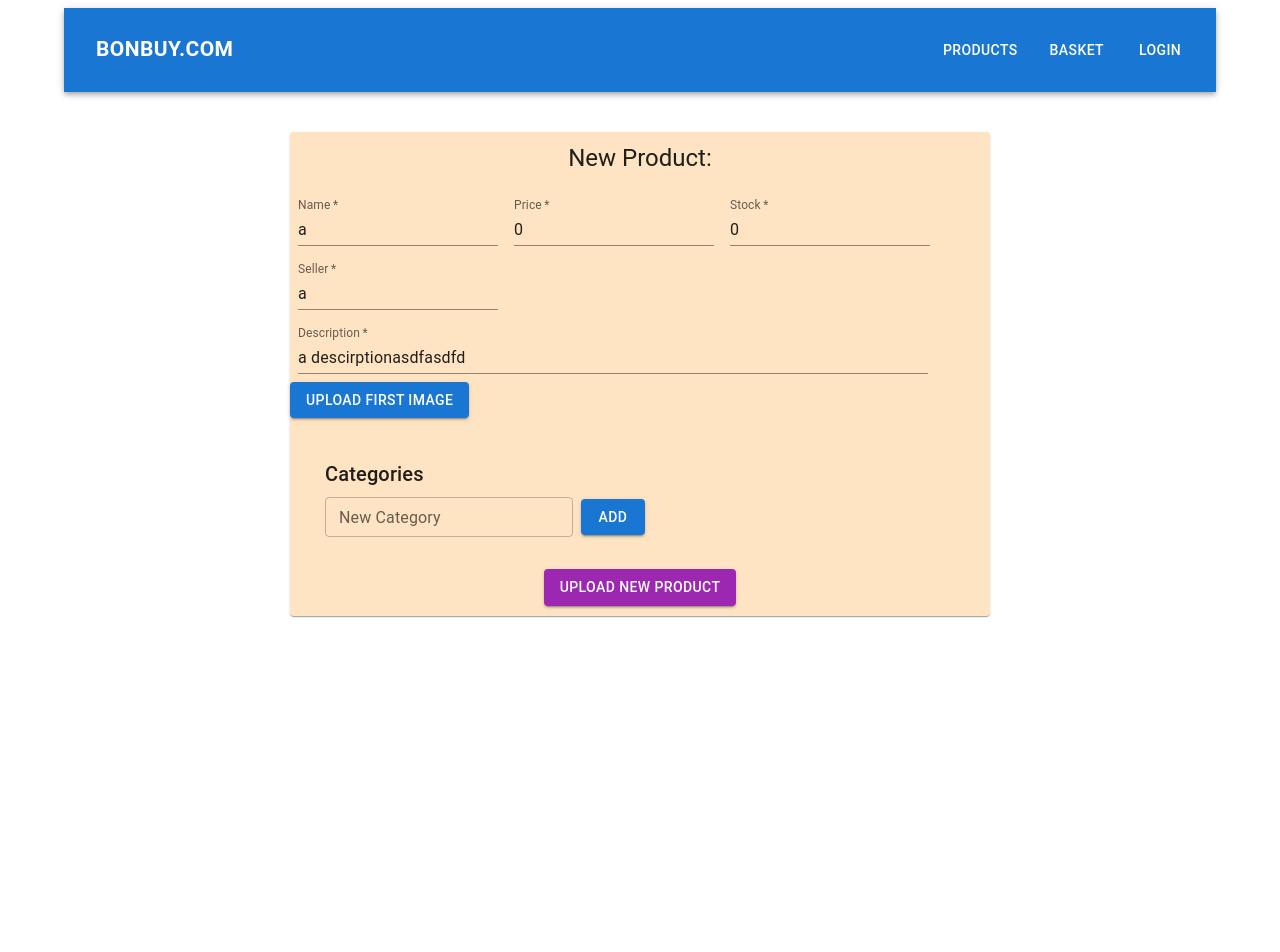
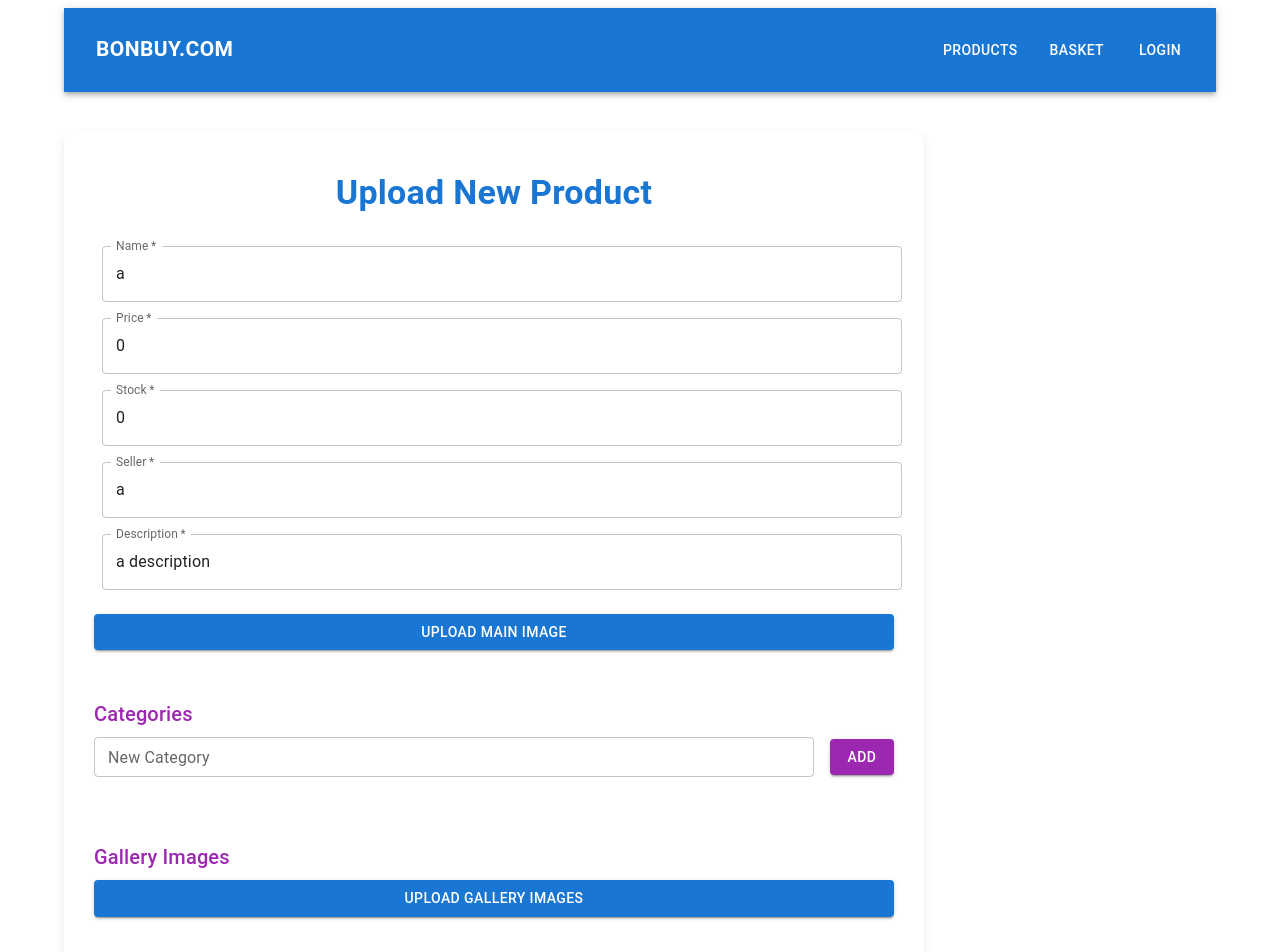
Before and after one commit to leburgeon/ecom-front, a React (Vite) app: page /product-upload in a window 1280 px wide. Shown: the top 952 px of the page. Before the commit the page ends 800 px from the top, so only its background shows below. Built offline with nearby package versions, Linux system fonts and the light colour scheme.

Commit message:
Used chat gpt to generate uniform styles across the application

```diff
--- a/src/Basket.jsx
+++ b/src/Basket.jsx
@@ -75,24 +75,35 @@ const Basket = () => {
     }
   }
 
-
-
   return (
-    <Paper elevation={3} sx={{ p: 2 }}>
-      <Typography variant="h4" gutterBottom>Your Basket</Typography>
+    <Paper elevation={3} sx={{ p: 4, maxWidth: 800, margin: '20px auto' }}>
+      <Typography variant="h4" gutterBottom align="center">Your Basket</Typography>
       {basketItems.length === 0 ? (
-        <Typography variant="body1">No items in basket</Typography>
+        <Typography variant="body1" align="center">No items in basket</Typography>
       ) : (
         <>
           {basketItems.map((item) => (
             <BasketCard
               key={item.product.id}
               item={item}
+              sx={{ mb: 2 }}
             />
           ))}
-          <Typography variant="h5" sx={{ mt: 2 }}>Total: £{totalCost}</Typography>
-          {stockNotValid? <Alert severity="warning">We are sorry, there is not enough stock available to process all of the items in your basket. Please try removing them or reducing the quantity.</Alert> : ''}
-          <Button style={{marginTop: '5px'}} disabled={stockNotValid} onClick={handleCheckout} variant="contained">Checkout</Button>
+          <Typography variant="h5" sx={{ mt: 3, textAlign: 'right' }}>Total: £{totalCost}</Typography>
+          {stockNotValid && (
+            <Alert severity="warning" sx={{ mt: 2 }}>
+              We are sorry, there is not enough stock available to process all of the items in your basket. Please try removing them or reducing the quantity.
+            </Alert>
+          )}
+          <Button
+            sx={{ mt: 3, display: 'block', marginLeft: 'auto' }}
+            disabled={stockNotValid}
+            onClick={handleCheckout}
+            variant="contained"
+            color="primary"
+          >
+            Checkout
+          </Button>
         </>
       )}
     </Paper>
--- a/src/ProductUploadPage.jsx
+++ b/src/ProductUploadPage.jsx
@@ -7,13 +7,15 @@ const ProductUploadPage = () => {
   const name = useControlledValue('a', 'Name');
   const price = useControlledValue(0, 'Price');
   const stock = useControlledValue(0, 'Stock');
-  const description = useControlledValue('a descirptionasdfasdfd', 'Description');
+  const description = useControlledValue('a description', 'Description');
   const seller = useControlledValue('a', 'Seller');
   const [firstImage, setFirstImage] = useState(null);
   const [error, setError] = useState(null);
 
   const [categories, setCategories] = useState([]);
   const [newCategory, setNewCategory] = useState("");
+
+  const [galleryImages, setGalleryImages] = useState([]);
 
   const handleAddCategory = () => {
     if (newCategory.trim() && !categories.includes(newCategory.trim())) {
@@ -42,6 +44,24 @@ const ProductUploadPage = () => {
     }
   };
 
+  const handleGalleryImagesChange = (event) => {
+    const selectedFiles = Array.from(event.target.files);
+    const allowedTypes = ["image/jpeg", "image/png"];
+    const validFiles = selectedFiles.filter(file => allowedTypes.includes(file.type));
+
+    if (validFiles.length + galleryImages.length > 4) {
+      setError("You can upload a maximum of 4 gallery images.");
+      return;
+    }
+
+    setError(""); // Clear any previous errors
+    setGalleryImages([...galleryImages, ...validFiles]);
+  };
+
+  const handleDeleteGalleryImage = (indexToDelete) => {
+    setGalleryImages(galleryImages.filter((_, index) => index !== indexToDelete));
+  };
+
   const VisuallyHiddenInput = styled('input')({
     clip: 'rect(0 0 0 0)',
     clipPath: 'inset(50%)',
@@ -58,6 +78,10 @@ const ProductUploadPage = () => {
     event.preventDefault();
     if (!firstImage) {
       setError('Please upload an image');
+      window.scrollTo({ top: 0, behavior: 'smooth' }); // Scroll to top
+    } else if (categories.length === 0) {
+      setError('Please add at least one category');
+      window.scrollTo({ top: 0, behavior: 'smooth' }); // Scroll to top
     } else {
       const newProduct = {
         name: name.value,
@@ -66,7 +90,8 @@ const ProductUploadPage = () => {
         description: description.value,
         seller: seller.value,
         firstImage,
-        categories
+        categories,
+        galleryImages
       };
 
       try {
@@ -83,66 +108,97 @@ const ProductUploadPage = () => {
       component='form'
       onSubmit={handleUpload}
       sx={{
-        backgroundColor: 'bisque',
+        backgroundColor: '#ffffff',
         mt: '40px',
         display: 'flex',
         flexDirection: 'column',
         alignItems: 'center',
-        gap: 2,
-        maxWidth: '700px',
-        justifySelf: 'center'
+        gap: 3,
+        maxWidth: '800px',
+        padding: '30px',
+        boxShadow: '0px 4px 10px rgba(0, 0, 0, 0.1)',
+        borderRadius: '10px',
       }}
     >
-      {error && <Alert severity="info">{error}</Alert>}
-      <Typography sx={{ mt: '10px' }} variant="h5">New Product:</Typography>
-      <Box sx={{ '& .MuiTextField-root': { m: 1, width: '25ch' } }}>
-        <TextField label={name.label}
-          type="text" onChange={name.onChange}
+      {error && <Alert severity="error" sx={{ width: '100%' }}>{error}</Alert>}
+      <Typography sx={{ mt: '10px', fontWeight: 'bold' }} variant="h4" color="primary">
+        Upload New Product
+      </Typography>
+      <Box sx={{ '& .MuiTextField-root': { m: 1, width: '100%' }, width: '100%' }}>
+        <TextField
+          label={name.label}
+          type="text"
+          onChange={name.onChange}
           value={name.value}
-          required variant="standard"></TextField>
-
-        <TextField label={price.label}
-          type="number" slotProps={{input: {min: 0, step: "0.01"}}}
-          onChange={price.onChange} value={price.value}
-          required variant="standard"></TextField>
-
-        <TextField type="number" label={stock.label}
-          onChange={stock.onChange} value={stock.value}
-          required variant="standard"></TextField>
-
-        <TextField label={seller.label}
-          onChange={seller.onChange} value={seller.value}
-          required variant="standard"></TextField>
-
-        <TextField sx={{ minWidth: '90%' }} multiline
-          label={description.label} onChange={description.onChange}
-          value={description.value} required variant="standard"></TextField>
-
-        <Button variant='contained' component='label'
-          role={undefined}
-          tabIndex={-1}>
-          {!firstImage ? 'Upload First Image' : firstImage.name + ' - Uploaded'}
+          required
+          variant="outlined"
+        />
+        <TextField
+          label={price.label}
+          type="number"
+          slotProps={{ input: { min: 0, step: "0.01" } }}
+          onChange={price.onChange}
+          value={price.value}
+          required
+          variant="outlined"
+        />
+        <TextField
+          type="number"
+          label={stock.label}
+          onChange={stock.onChange}
+          value={stock.value}
+          required
+          variant="outlined"
+        />
+        <TextField
+          label={seller.label}
+          onChange={seller.onChange}
+          value={seller.value}
+          required
+          variant="outlined"
+        />
+        <TextField
+          sx={{ minWidth: '100%' }}
+          multiline
+          label={description.label}
+          onChange={description.onChange}
+          value={description.value}
+          required
+          variant="outlined"
+        />
+        <Button
+          variant='contained'
+          component='label'
+          sx={{ mt: 2, width: '100%' }}
+        >
+          {!firstImage ? 'Upload Main Image' : firstImage.name + ' - Uploaded'}
           <VisuallyHiddenInput
             type="file"
             onChange={handleFirstImageChange}
-            multiple />
+            multiple
+          />
         </Button>
       </Box>
 
       {/* Categories Input */}
-      <Box sx={{ mt: 3, width: '90%' }}>
-        <Typography variant="h6" gutterBottom>
+      <Box sx={{ mt: 3, width: '100%' }}>
+        <Typography variant="h6" gutterBottom color="secondary">
           Categories
         </Typography>
-        <Box display="flex" alignItems="center" gap={1}>
+        <Box display="flex" alignItems="center" gap={2}>
           <TextField
             label="New Category"
             variant="outlined"
             size="small"
             value={newCategory}
             onChange={(e) => setNewCategory(e.target.value)}
+            sx={{ flex: 1 }}
           />
-          <Button variant="contained" color="primary" onClick={handleAddCategory}>
+          <Button
+            variant="contained"
+            color="secondary"
+            onClick={handleAddCategory}
+          >
             Add
           </Button>
         </Box>
@@ -152,14 +208,51 @@ const ProductUploadPage = () => {
               key={category}
               label={category}
               onDelete={() => handleDeleteCategory(category)}
-              color="primary"
+              color="secondary"
               variant="outlined"
             />
           ))}
         </Box>
       </Box>
 
-      <Button sx={{ mb: '10px' }} variant='contained' color='secondary' type="submit">Upload New Product</Button>
+      {/* Gallery Images Input */}
+      <Box sx={{ mt: 3, width: '100%' }}>
+        <Typography variant="h6" gutterBottom color="secondary">
+          Gallery Images
+        </Typography>
+        <Button
+          variant='contained'
+          component='label'
+          sx={{ width: '100%' }}
+        >
+          {galleryImages.length === 0 ? 'Upload Gallery Images' : `${galleryImages.length} Images Uploaded`}
+          <VisuallyHiddenInput
+            type="file"
+            onChange={handleGalleryImagesChange}
+            multiple
+          />
+        </Button>
+        <Box sx={{ mt: 2, display: "flex", flexWrap: "wrap", gap: 1 }}>
+          {galleryImages.map((image, index) => (
+            <Chip
+              key={index}
+              label={image.name}
+              onDelete={() => handleDeleteGalleryImage(index)}
+              color="secondary"
+              variant="outlined"
+            />
+          ))}
+        </Box>
+      </Box>
+
+      <Button
+        sx={{ mt: 3, width: '100%', padding: '10px', fontWeight: 'bold' }}
+        variant='contained'
+        color='primary'
+        type="submit"
+      >
+        Upload Product
+      </Button>
     </Paper>
   );
 };
--- a/src/components/ProductCard.jsx
+++ b/src/components/ProductCard.jsx
@@ -40,7 +40,7 @@ const ProductCard = ({ id, name, price, firstImage, seller, rating, stock }) =>
       </CardActionArea>
       <CardContent>
         <Typography variant="h5" sx={{ color: 'text.secondary' }}>
-          {`£${price || '199'}`}
+          {`£${price}`}
         </Typography>
         {stock === 0 && (
           <Typography variant="body2" sx={{ color: 'red' }}>
--- a/src/services/productsService.js
+++ b/src/services/productsService.js
@@ -46,7 +46,11 @@ const uploadProduct = async (newProduct) => {
     // If the field is an array, seperately appends the elements under the key
     if (Array.isArray(value)){
       for (const arrayItem of value){
-        formData.append(key, arrayItem)
+        if (typeof arrayItem === 'string'){
+          formData.append(key, arrayItem.trim().toLowerCase())
+        } else {
+          formData.append(key, arrayItem)
+        }
       }
     } else {
       formData.append(key, value)
```
Also changed, not shown: src/AccountPage.jsx (+21 -14 lines), src/Checkout.jsx (+12 -13 lines), src/ProductsPage.jsx (+41 -11 lines), src/components/SingleProductPage.jsx (+14 -23 lines).
